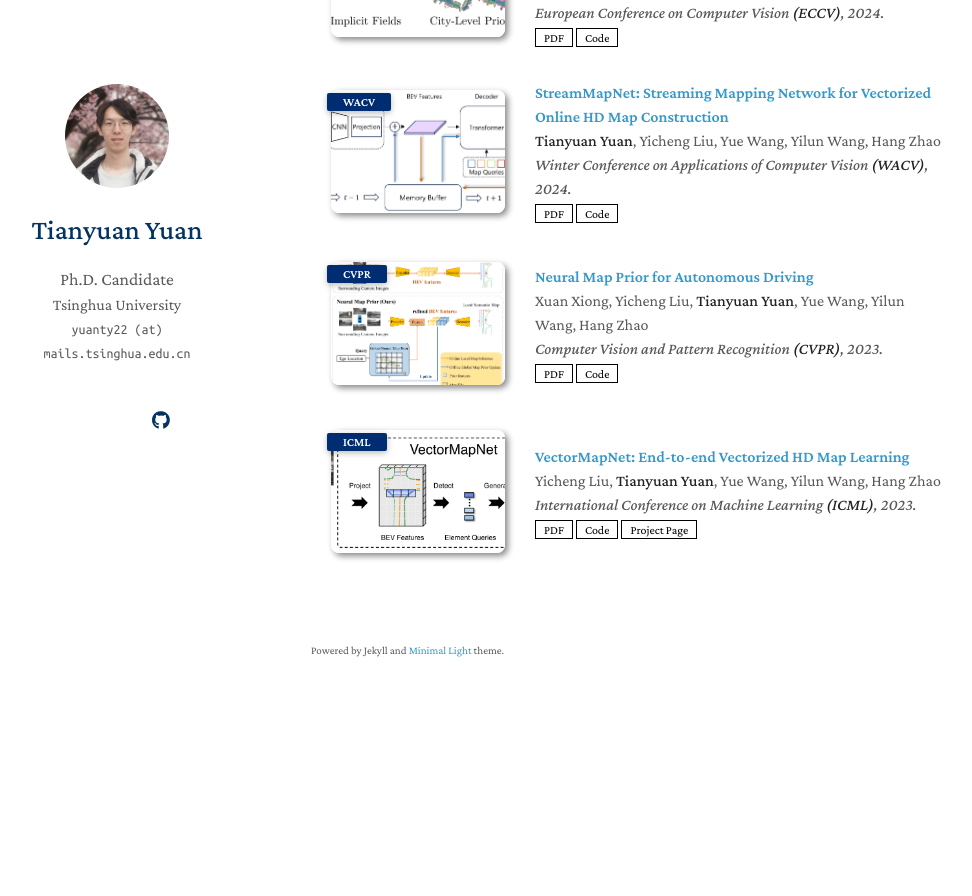
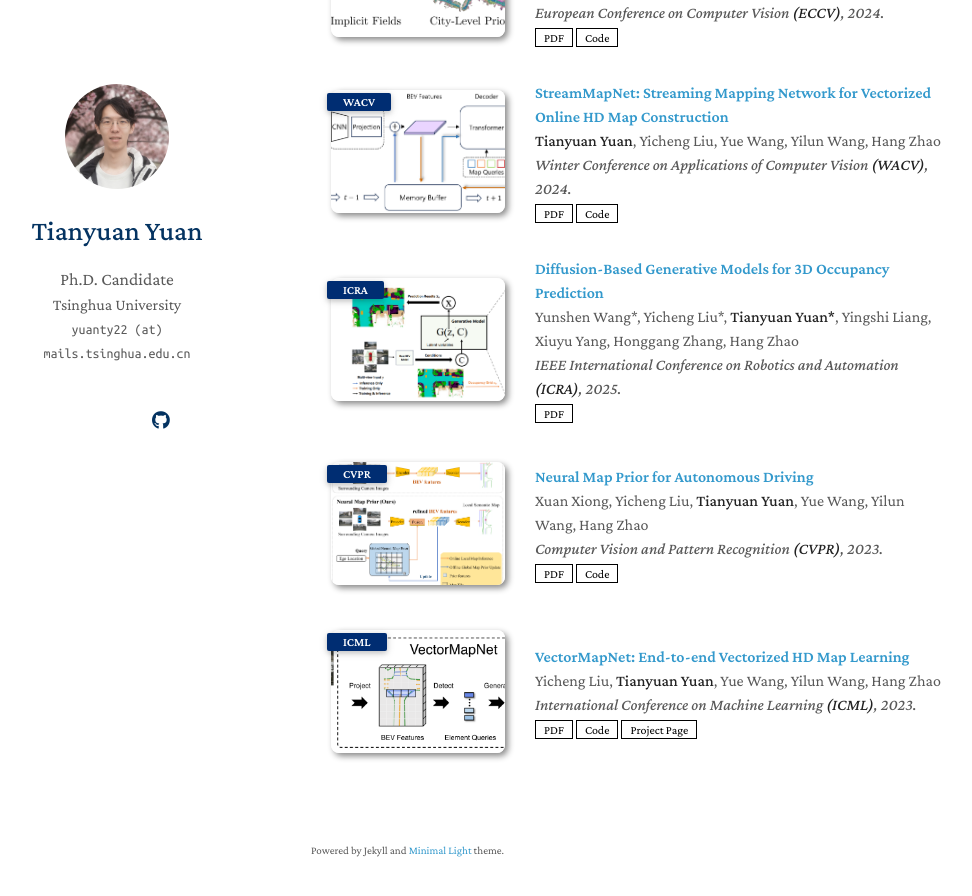
Before and after one commit to yuantianyuan01/yuantianyuan01.github.io, a Jekyll site: the page built from index.md, in a window 1280 px wide and 900 px high, scrolled down 1294 px. Shown: the top 896 px of the window, without its empty margins (159-1131 px from the left). Built offline with Jekyll 4.4.1, drawn with Linux system fonts in a browser that asks for light colours; a style sheet for code colours, icons or effects is not loaded; our own code applies the rules of GitHub Pages for plain Markdown files; before the commit the page ends 2025 px from its top, so only the background shows below that.

Commit message:
update resume

```diff
--- a/_config.yml
+++ b/_config.yml
@@ -13,7 +13,7 @@ canonical: https://yuantianyuan01.github.io/
 # Links
 # If you don't need one of them, you may delete the corresponding line.
 google_scholar: "https://scholar.google.com/citations?user=wmSj3RgAAAAJ&hl=en"
-cv_link: assets/files/Resume-202509.pdf
+cv_link: assets/files/Resume-202602.pdf
 github_link: https://github.com/yuantianyuan01
 # linkedin: https://www.linkedin.com/
 # twitter: https://twitter.com/
--- a/_data/publications.yml
+++ b/_data/publications.yml
@@ -46,6 +46,15 @@ main:
     # bibtex: https://class-il.mpi-inf.mpg.de/mnemonics/
     image: ./assets/img/streammapnet.png
 
+  - title: "Diffusion-Based Generative Models for 3D Occupancy Prediction"
+    authors: "Yunshen Wang*, Yicheng Liu*, <strong>Tianyuan Yuan*</strong>, Yingshi Liang, Xiuyu Yang, Honggang Zhang, Hang Zhao"
+    conference_short: ICRA
+    conference: IEEE International Conference on Robotics and Automation <strong>(ICRA)</strong>, 2025.
+    pdf: https://arxiv.org/pdf/2505.23115
+    # code: https://github.com/yuantianyuan01/StreamMapNet
+    # bibtex: https://class-il.mpi-inf.mpg.de/mnemonics/
+    image: ./assets/img/diff-occ.png
+
   - title: "Neural Map Prior for Autonomous Driving"
     authors: "Xuan Xiong, Yicheng Liu, <strong>Tianyuan Yuan</strong>, Yue Wang, Yilun Wang, Hang Zhao"
     conference_short: CVPR
```
Also changed, not shown: assets/img/diff-occ.png (added), assets/img/person.jpg, 2 other files.
